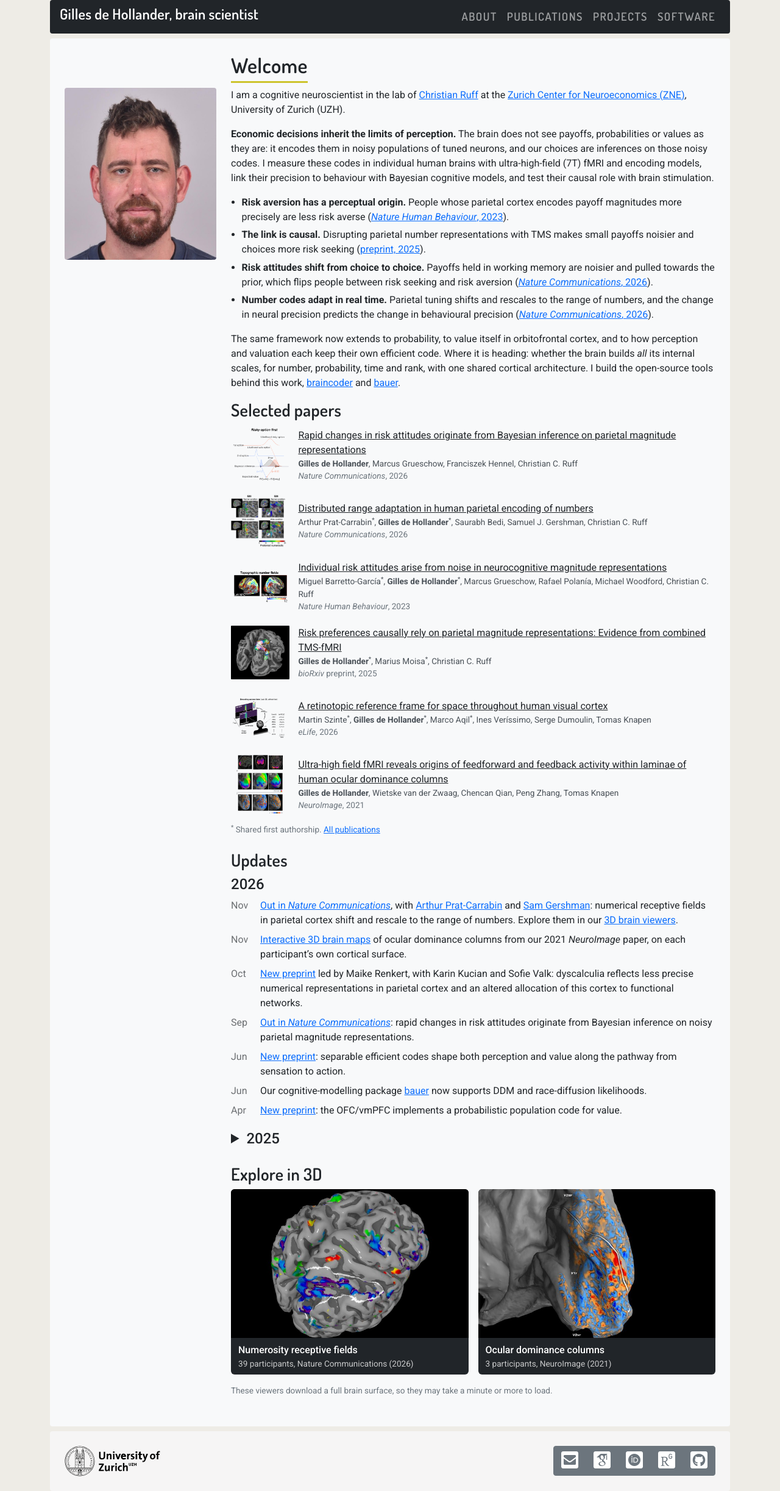
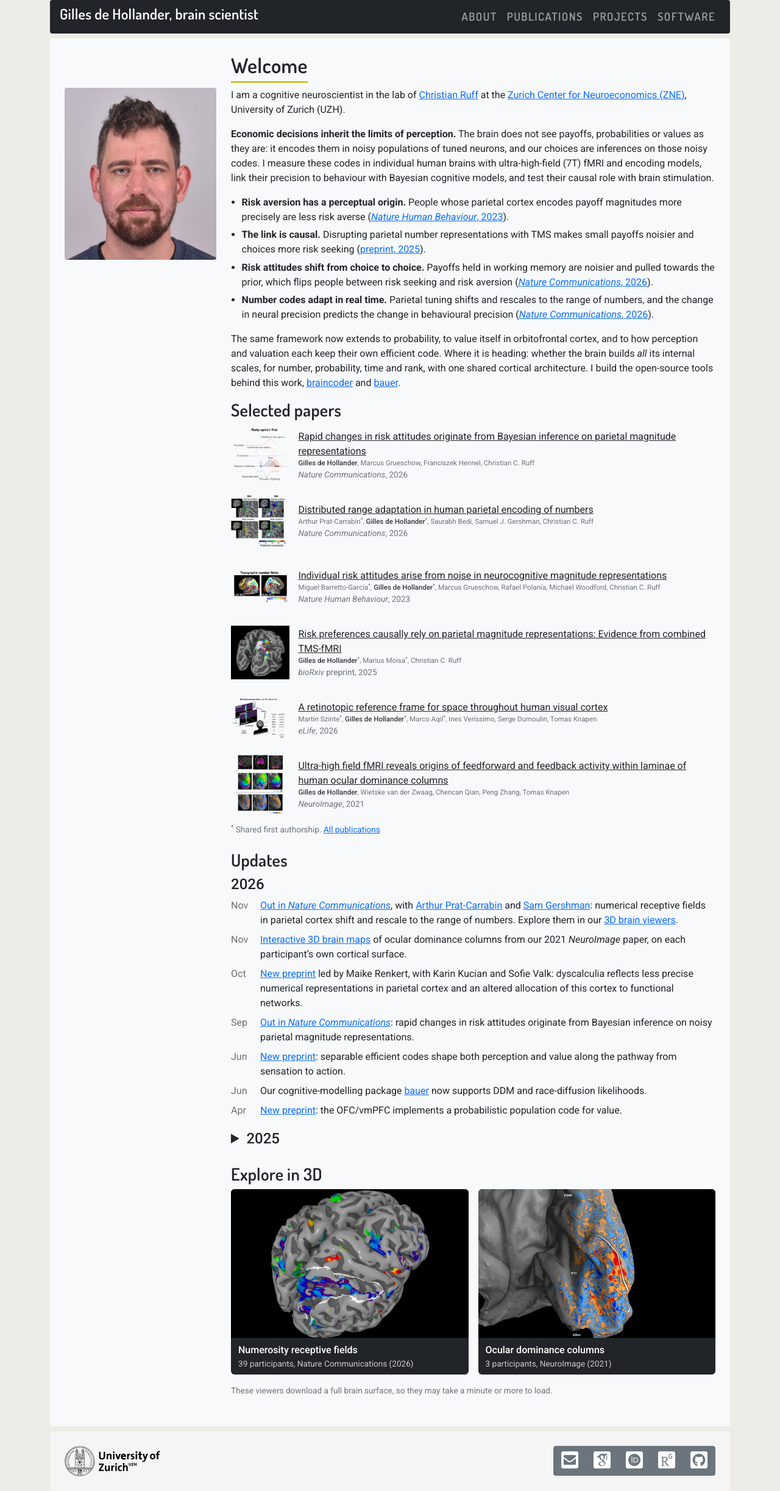
Before and after one commit to Gilles86/gilles86.github.io, a Jekyll site: the page built from index.md, in a window 1280 px wide. Shown: the whole page at 61% size. Built offline with Jekyll 4.4.1, drawn with Linux system fonts in a browser that asks for light colours; some web fonts are replaced.

Commit message:
Smaller author lists, lighter name emphasis in selected papers
Co-Authored-By: Claude Opus 5.5 <noreply@anthropic.com>

```diff
--- a/assets/css/custom.css
+++ b/assets/css/custom.css
@@ -147,8 +147,14 @@ h4, h5, h6 {
 
 .selected-authors {
   display: block;
-  font-size: .85rem;
-  color: #495057;
+  font-size: .72rem;
+  line-height: 1.35;
+  color: #6c757d;
+}
+
+.selected-authors strong {
+  font-weight: 500;
+  color: #343a40;
 }
 
 .selected-meta {
```
